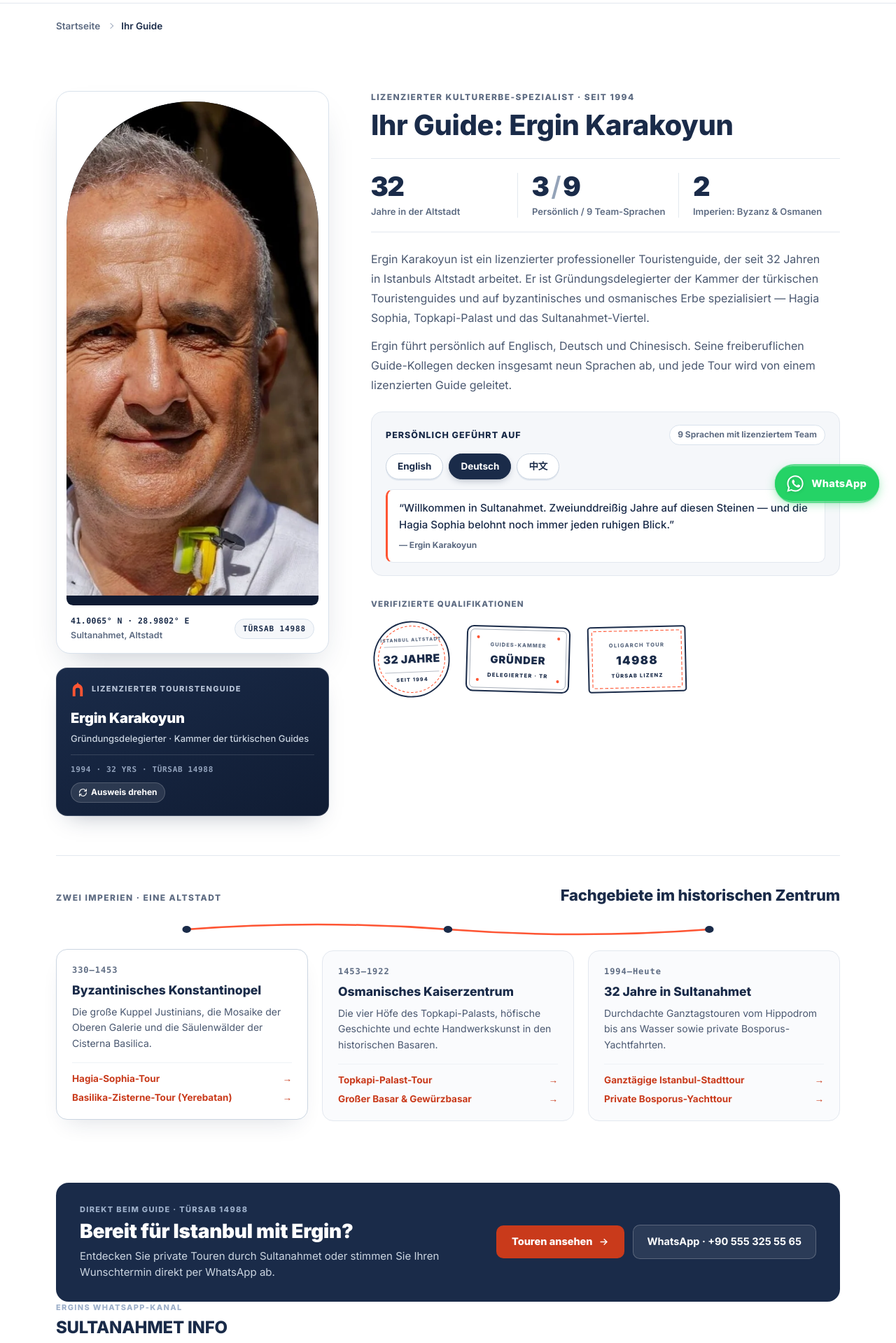
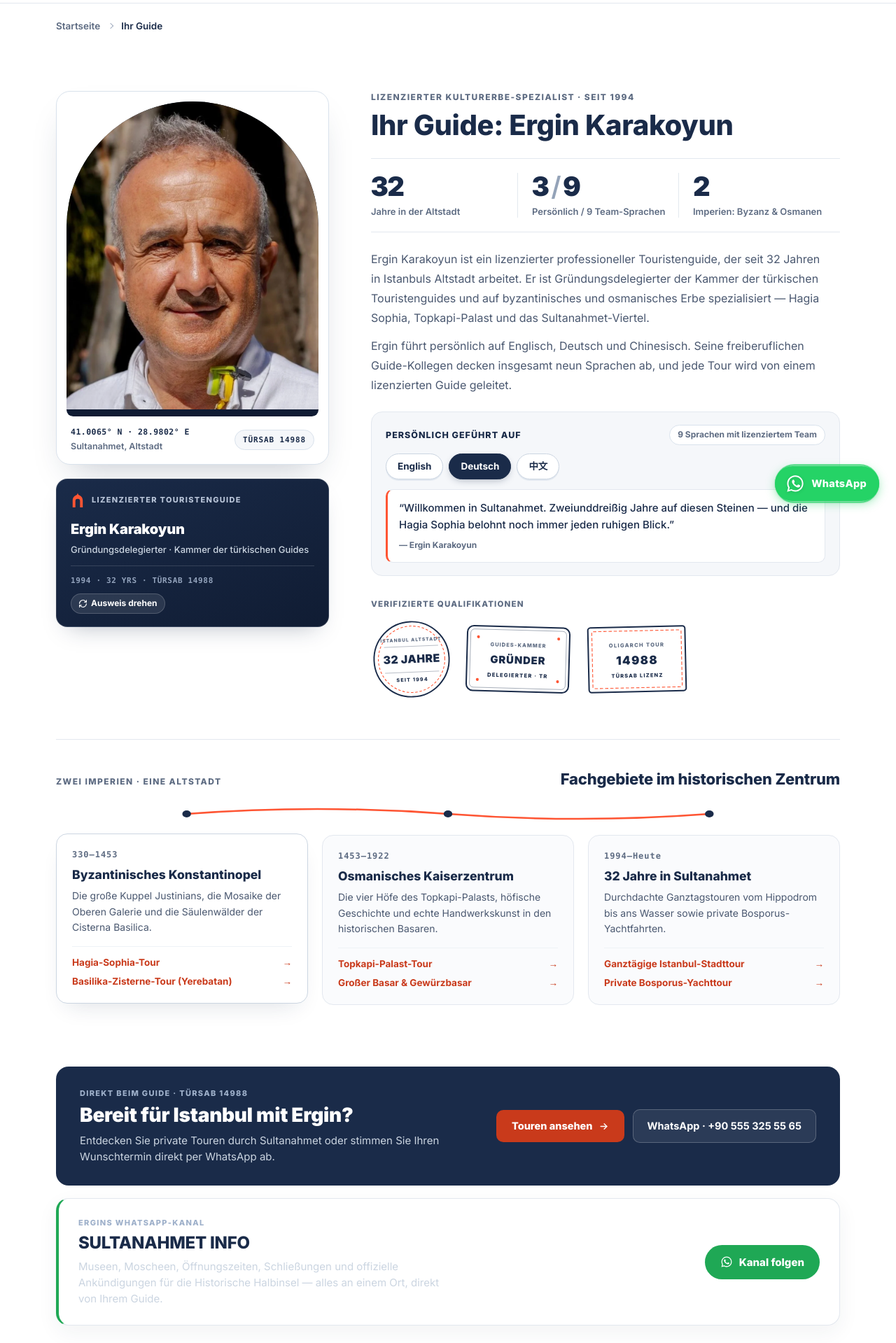
Before and after one commit to 7amed3li/oligarch-travel, a Next.js app: page /de/guide in a window 1280 px wide. Shown: the part 60-1979 px from the top of the page at 70% size. Built offline with nearby package versions, Linux system fonts and the light colour scheme.

Commit message:
Rev 9g: Ergin's new portrait (WebP) + Sultanahmet Info channel card on guide page

```diff
--- a/app/globals.css
+++ b/app/globals.css
@@ -1442,3 +1442,13 @@ html.splash-done .ss-root{display:none!important}
 @media(max-width:900px){
   body nav.otqnav{display:grid!important;visibility:visible!important;position:fixed!important;bottom:0!important;left:0!important;right:0!important;z-index:200!important}
 }
+
+/* ===== Rev 9g: Sultanahmet Info WhatsApp channel band (guide page) ===== */
+.gp-chan-band{margin-top:18px;background:#fff;border:1px solid var(--line);border-inline-start:4px solid #1FA855;border-radius:18px;padding:26px 28px;display:flex;align-items:center;justify-content:space-between;gap:22px;flex-wrap:wrap;box-shadow:0 10px 30px rgba(26,43,73,.06)}
+.gp-chan-copy h2{margin:4px 0 6px}
+.gp-chan-btn{display:inline-flex;align-items:center;gap:9px;background:#1FA855;color:#fff;font-weight:800;font-size:15px;padding:13px 22px;border-radius:999px;text-decoration:none;white-space:nowrap;transition:background .2s ease}
+.gp-chan-btn:hover{background:#178A45}
+@media(max-width:640px){.gp-chan-band{padding:22px 20px}.gp-chan-btn{width:100%;justify-content:center}}
+/* Rev 9g fix: the portrait <img> height attribute (1100) was driving the
+   box height over aspect-ratio, stretching the arch frame. Force auto. */
+.gs-arch-img{height:auto}
```
